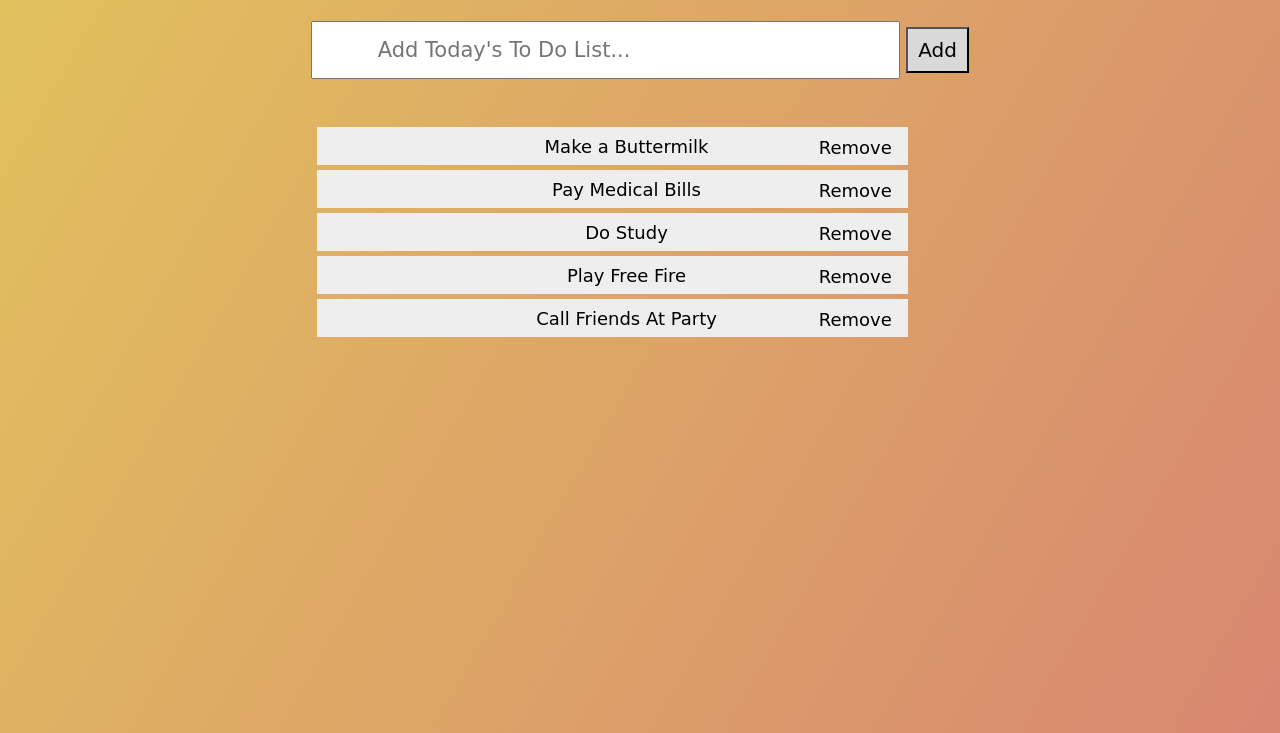
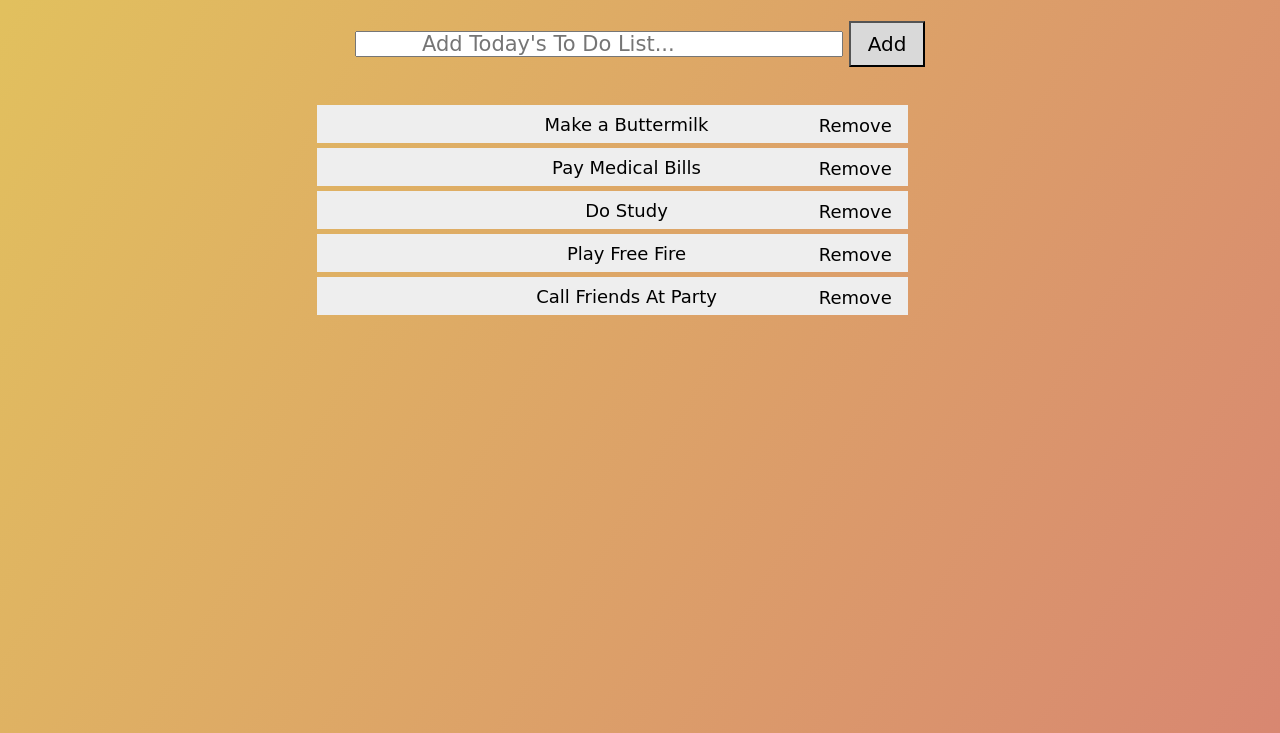
Before and after one commit to Mahesh1175/todo_list_, a plain HTML site: page index.html in a window 1280 px wide. Shown: the part 139-872 px from the top of the page. Drawn offline with Linux system fonts and the light colour scheme; a web font is replaced by a local one.

Commit message:
Add files via upload

```diff
--- a/index.html
+++ b/index.html
@@ -13,17 +13,21 @@
 
              <div id="textbox">
                   <input type="text"  placeholder="Add Today's To Do List..." id="todoValue" ></input>
+
              <span>
+              <!-- <div id="btn"> -->
+                  <button id="but" onclick="addNewList()" onkeypress="addNewList()">Add</button>
+              <!-- </div> -->
+            </span>
 
-                  <button id="but" onclick="addNewList()" onkeypress="addNewList()">Add</button>
-
-            </span>
+                 <!-- <p  id ="quote"></p>
+                 <p id="disdate" style="color: white;"></p> -->
+         </div>
 
 
 
-         </div>
 
-
+          <!-- <div> -->
            <ul id="unOrderList">
                <li>Make a Buttermilk</li>
                <li>Pay Medical Bills</li>
--- a/style.css
+++ b/style.css
@@ -17,19 +17,19 @@ body{
    }
 
  #todoValue{
-   height: 6.5vh;
-   width: 41%;
-   font-size: 18px;
-   font-family: 'Rye', cursive;
-   margin-bottom: 32px;
-   padding-left: 65px;
-   font-size: 21px
+  height: 2.5vh;
+  width: 33%;
+  font-size: 18px;
+  font-family: 'Rye', cursive;
+  margin-bottom: 32px;
+  padding-left: 65px;
+  font-size: 21px;
  }
  #but{
   font-size: 20px;
   color: black;
   background-color: #d9d9d9;
-  width: 5%;
+  width: 6%;
   transition: 0.2s;
   cursor: pointer;
   margin-left: 1px;
```
